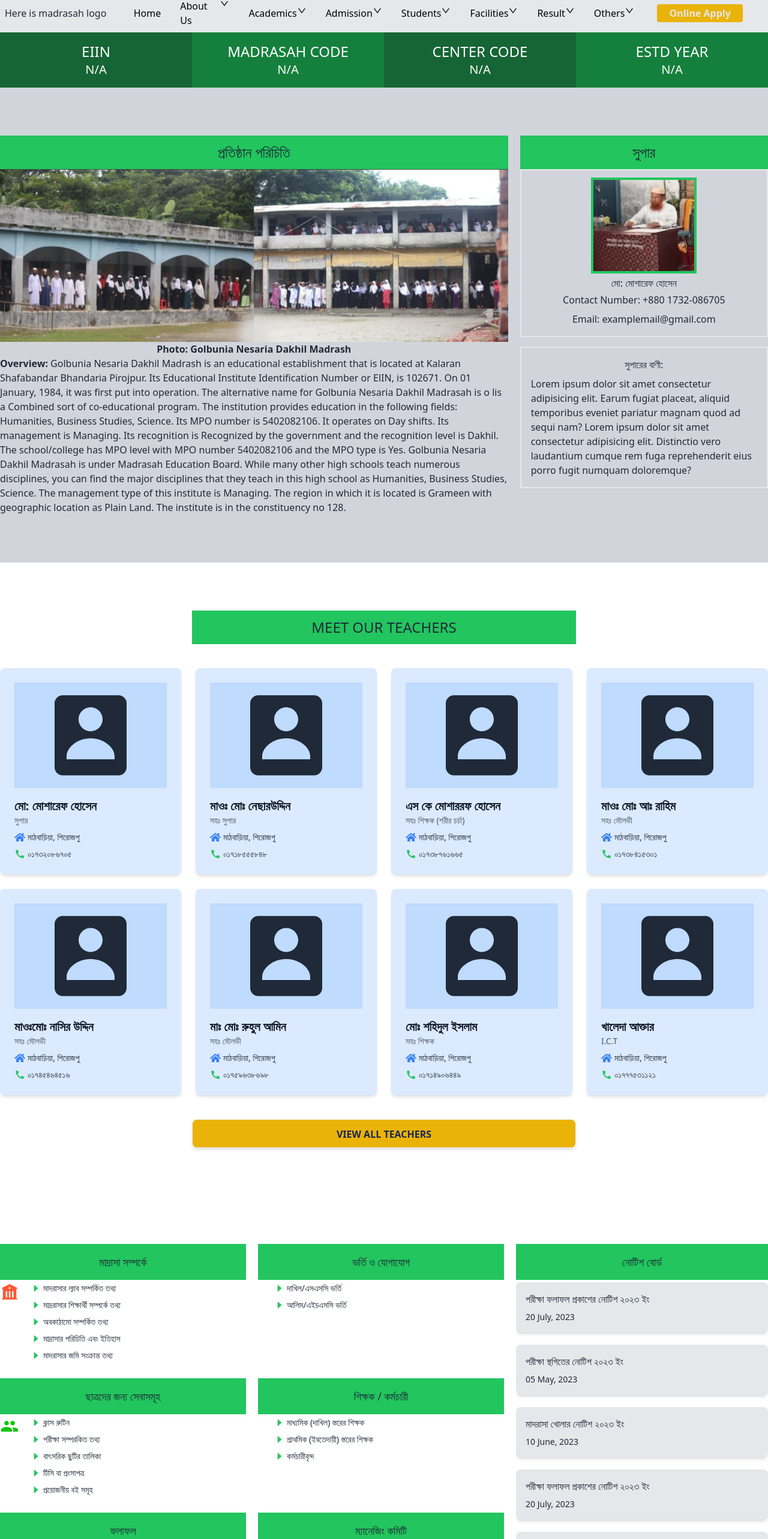
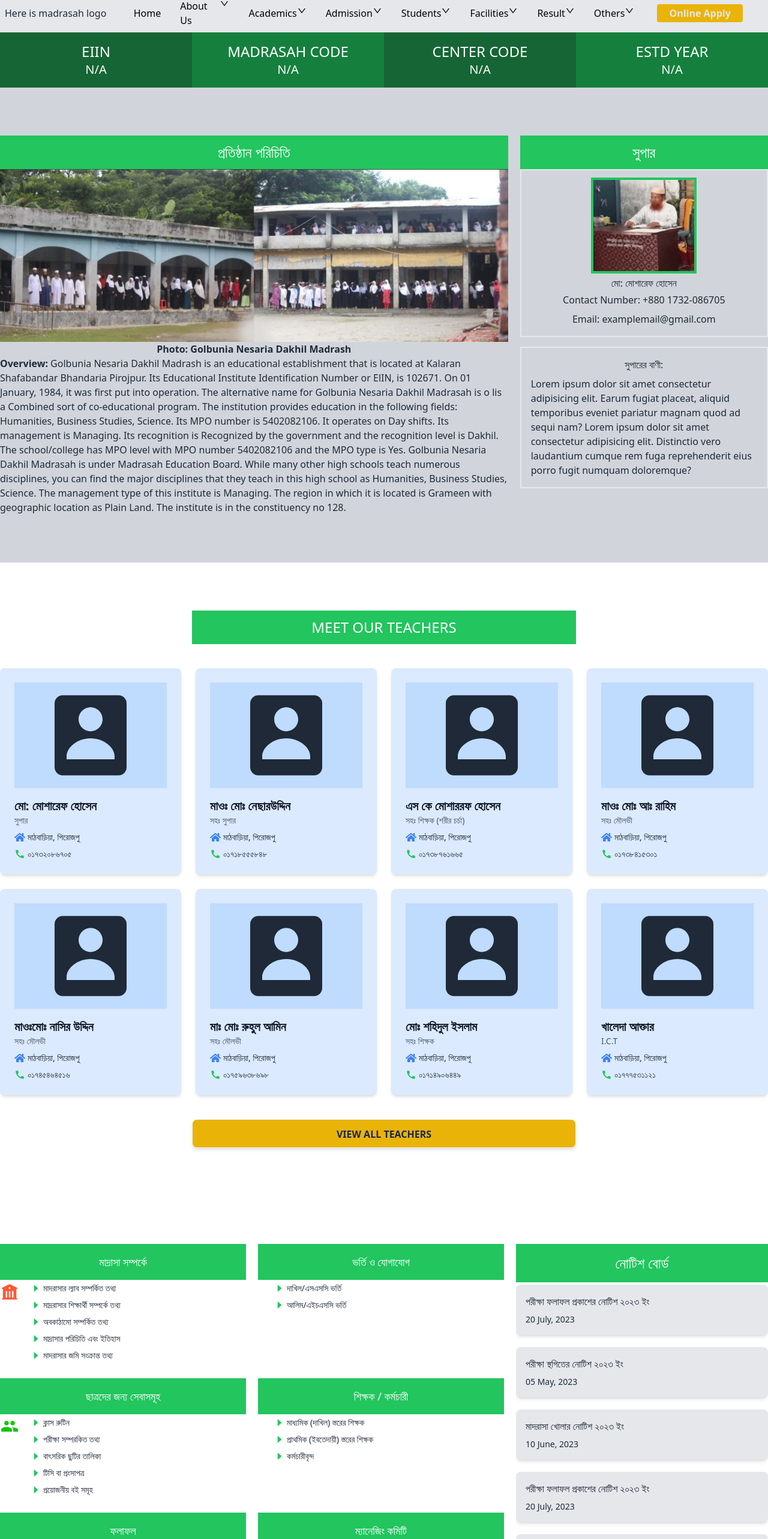
Before and after one commit to aminulislam2002/al-azam-school-college-client, a React (Vite) app: page / in a window 1280 px wide. Shown: the part 215-2781 px from the top of the page at 60% size. Built offline with nearby package versions, Linux system fonts and the light colour scheme; some icons are missing.

Commit message:
update section title and video section

```diff
--- a/src/Pages/Home/AboutMadrasah/AboutMadrasah.jsx
+++ b/src/Pages/Home/AboutMadrasah/AboutMadrasah.jsx
@@ -8,7 +8,7 @@ const AboutMadrasah = () => {
         <div className="md:col-span-8">
           <div>
             <div className="w-full py-3 bg-green-500">
-              <h1 className="text-2xl text-center">প্রতিষ্ঠান পরিচিতি</h1>
+              <h1 className="text-lg lg:text-2xl text-center text-white">প্রতিষ্ঠান পরিচিতি</h1>
             </div>
             <div>
               <img src={image} className="w-full h-72 bg-cover bg-center" alt="" />
@@ -35,7 +35,7 @@ const AboutMadrasah = () => {
         <div className="md:col-span-4">
           <div>
             <div className="w-full py-3 bg-green-500">
-              <h1 className="text-2xl text-center">সুপার</h1>
+              <h1 className="text-lg lg:text-2xl text-center text-white">সুপার</h1>
             </div>
             <div className="py-3 border-2">
               <img
--- a/src/Pages/Home/ContactInformation/ContactInformation.jsx
+++ b/src/Pages/Home/ContactInformation/ContactInformation.jsx
@@ -20,7 +20,7 @@ const ContactInformation = () => {
         </div>
         <div className="w-full" id="Contact">
           <div className="bg-green-500 lg:px-5 py-4 mb-1">
-            <h1 className="lg:text-lg text-center">CONTACT US</h1>
+            <h1 className="text-lg lg:text-2xl text-center uppercase text-white">CONTACT US</h1>
           </div>
           <div className="bg-gray-200 p-4 rounded-lg shadow-md">
             <form onSubmit={handleSubmit(onSubmit)}>
--- a/src/Pages/Home/LocationAndAddress/LocationAndAddress.jsx
+++ b/src/Pages/Home/LocationAndAddress/LocationAndAddress.jsx
@@ -7,7 +7,7 @@ const LocationAndAddress = () => {
       <div className="grid grid-cols-1 md:grid-cols-12 gap-5">
         <div className="md:col-span-6 w-full">
           <div className="w-full py-3 bg-green-500">
-            <h1 className="text-2xl text-center text-white">প্রতিষ্ঠানের মেইলিং ঠিকানা</h1>
+            <h1 className="text-lg lg:text-2xl text-center text-white">প্রতিষ্ঠানের মেইলিং ঠিকানা</h1>
           </div>
           <div className="bg-white p-4 rounded shadow-lg mt-4">
             <div className="py-1 px-3 hover:bg-green-500">
@@ -46,7 +46,7 @@ const LocationAndAddress = () => {
         </div>
         <div className="md:col-span-6 w-full">
           <div className="w-full py-3 bg-green-500">
-            <h1 className="text-2xl text-center text-white">প্রতিষ্ঠানের গুগল ম্যাপ এর লোকেশন</h1>
+            <h1 className="text-lg lg:text-2xl text-center text-white">প্রতিষ্ঠানের গুগল ম্যাপ এর লোকেশন</h1>
           </div>
           {/* Google Maps Embed */}
           <div className="map-container mt-0">
--- a/src/Pages/Home/MadrasahInfoAndNotice/MadrasahInfoAndNotice.jsx
+++ b/src/Pages/Home/MadrasahInfoAndNotice/MadrasahInfoAndNotice.jsx
@@ -28,7 +28,7 @@ const MadrasahInfoAndNotice = () => {
             {/* About Madrasah */}
             <div>
               <div className="bg-green-500 lg:px-5 py-4 mb-1">
-                <h1 className="lg:text-lg text-center">মাদ্রাসা সম্পর্কে</h1>
+                <h1 className="lg:text-lg text-center text-white">মাদ্রাসা সম্পর্কে</h1>
               </div>
               <div className="lg:flex gap-3">
                 <div className="flex justify-center items-start">
@@ -61,7 +61,7 @@ const MadrasahInfoAndNotice = () => {
             {/* Admission and Contact */}
             <div>
               <div className="bg-green-500 lg:px-5 py-4 mb-1">
-                <h1 className="lg:text-lg text-center">ভর্তি ও যোগাযোগ</h1>
+                <h1 className="lg:text-lg text-center text-white">ভর্তি ও যোগাযোগ</h1>
               </div>
               <div className="lg:flex gap-3">
                 <div className="flex justify-center items-start">
@@ -82,7 +82,7 @@ const MadrasahInfoAndNotice = () => {
             {/* Services for students */}
             <div>
               <div className="bg-green-500 lg:px-5 py-4 mb-1">
-                <h1 className="lg:text-lg text-center">ছাত্রদের জন্য সেবাসমূহ</h1>
+                <h1 className="lg:text-lg text-center text-white">ছাত্রদের জন্য সেবাসমূহ</h1>
               </div>
               <div className="lg:flex gap-3">
                 <div className="flex justify-center items-start">
@@ -115,7 +115,7 @@ const MadrasahInfoAndNotice = () => {
             {/* Teachers / Staffs */}
             <div>
               <div className="bg-green-500 lg:px-5 py-4 mb-1">
-                <h1 className="lg:text-lg text-center">শিক্ষক / কর্মচারী</h1>
+                <h1 className="lg:text-lg text-center text-white">শিক্ষক / কর্মচারী</h1>
               </div>
               <div className="lg:flex gap-3">
                 <div className="flex justify-center items-start">
@@ -140,7 +140,7 @@ const MadrasahInfoAndNotice = () => {
             {/* Results */}
             <div>
               <div className="bg-green-500 lg:px-5 py-4 mb-1">
-                <h1 className="lg:text-lg text-center">ফলাফল</h1>
+                <h1 className="lg:text-lg text-center text-white">ফলাফল</h1>
               </div>
               <div className="lg:flex gap-3">
                 <div className="flex justify-center items-start">
@@ -165,7 +165,7 @@ const MadrasahInfoAndNotice = () => {
             {/* Managing Committee */}
             <div>
               <div className="bg-green-500 lg:px-5 py-4 mb-1">
-                <h1 className="lg:text-lg text-center">ম্যানেজিং কমিটি</h1>
+                <h1 className="lg:text-lg text-center text-white">ম্যানেজিং কমিটি</h1>
               </div>
               <div className="lg:flex gap-3">
                 <div className="flex justify-center items-start">
@@ -184,7 +184,7 @@ const MadrasahInfoAndNotice = () => {
         <div className="w-full lg:w-4/12 h-full">
           <div>
             <div className="bg-green-500 lg:px-5 py-4 mb-1">
-              <h1 className="lg:text-lg text-center">নোটিশ বোর্ড</h1>
+              <h1 className="text-lg lg:text-2xl text-center text-white">নোটিশ বোর্ড</h1>
             </div>
             <div className="notice-list overflow-y-auto max-h-[80vh] bg-white">
               <div className="bg-gray-200 p-4 rounded-lg shadow-md hover:shadow-lg transition duration-300 mb-5 hover:bg-green-500 hover:text-white">
--- a/src/Pages/Home/MadrasahPhotoGallery/MadrasahPhotoGallery.jsx
+++ b/src/Pages/Home/MadrasahPhotoGallery/MadrasahPhotoGallery.jsx
@@ -29,8 +29,8 @@ import photo14 from "../../../assets/image/photo14.jpg";
 const MadrasahPhotoGallery = () => {
   return (
     <div className="py-10">
-      <div className="w-6/12 mx-auto py-3 bg-green-500">
-        <h1 className="text-2xl text-center uppercase">PHOTO GALLERY</h1>
+      <div className="w-full lg:w-6/12 mx-auto py-3 bg-green-500">
+        <h1 className="text-lg lg:text-2xl text-center uppercase text-white">PHOTO GALLERY</h1>
       </div>
 
       <>
--- a/src/Pages/Home/Statistics/Statistics.jsx
+++ b/src/Pages/Home/Statistics/Statistics.jsx
@@ -12,7 +12,7 @@ const Statistics = () => {
     <div className="my-20 bg-green-500">
       <div className="header-bg">
         <div className="text-center mb-5">
-          <h1 className="text-3xl font-semibold text-white">Some facts of our Madrasah</h1>
+          <h1 className="text-lg lg:text-2xl font-semibold text-white">Some facts of our Madrasah</h1>
           <p className="py-5 text-base text-white">
             <span className="font-bold text-lg">Address:</span>
             <span className="ms-1">Golbunia,</span>
--- a/src/Pages/Home/TeachersSection/TeachersSection.jsx
+++ b/src/Pages/Home/TeachersSection/TeachersSection.jsx
@@ -26,7 +26,7 @@ const TeachersSection = () => {
   return (
     <div className="container mx-auto lg:py-20 py-10">
       <div className="w-full lg:w-6/12 mx-auto py-3 mb-10 bg-green-500">
-        <h1 className="text-2xl text-center">MEET OUR TEACHERS</h1>
+        <h1 className="text-lg lg:text-2xl text-center text-white">MEET OUR TEACHERS</h1>
       </div>
 
       <div className="grid grid-cols-1 md:grid-cols-2 lg:grid-cols-4 gap-6">
```
Also changed, not shown: src/Pages/Home/VideoWithMadrasah/VideoWithMadrasah.jsx (+33 -26 lines).
